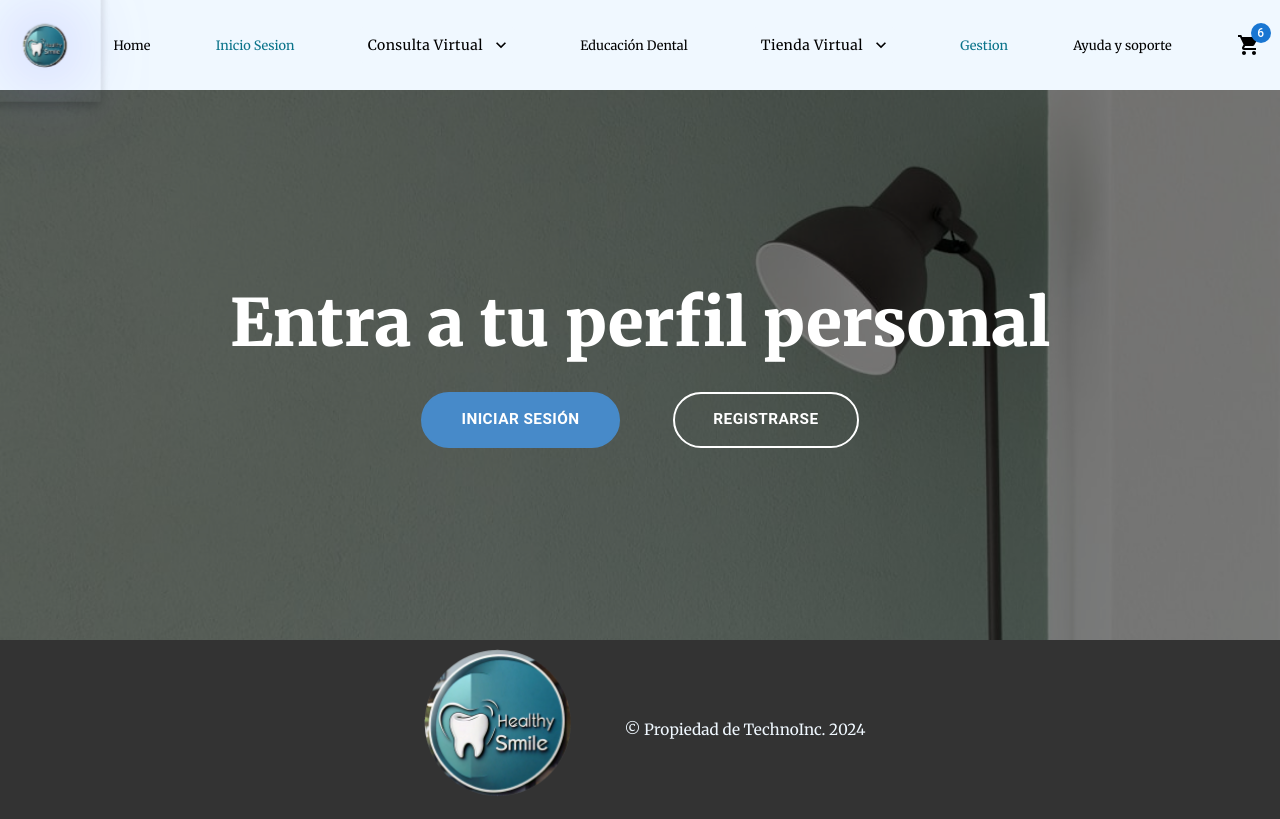
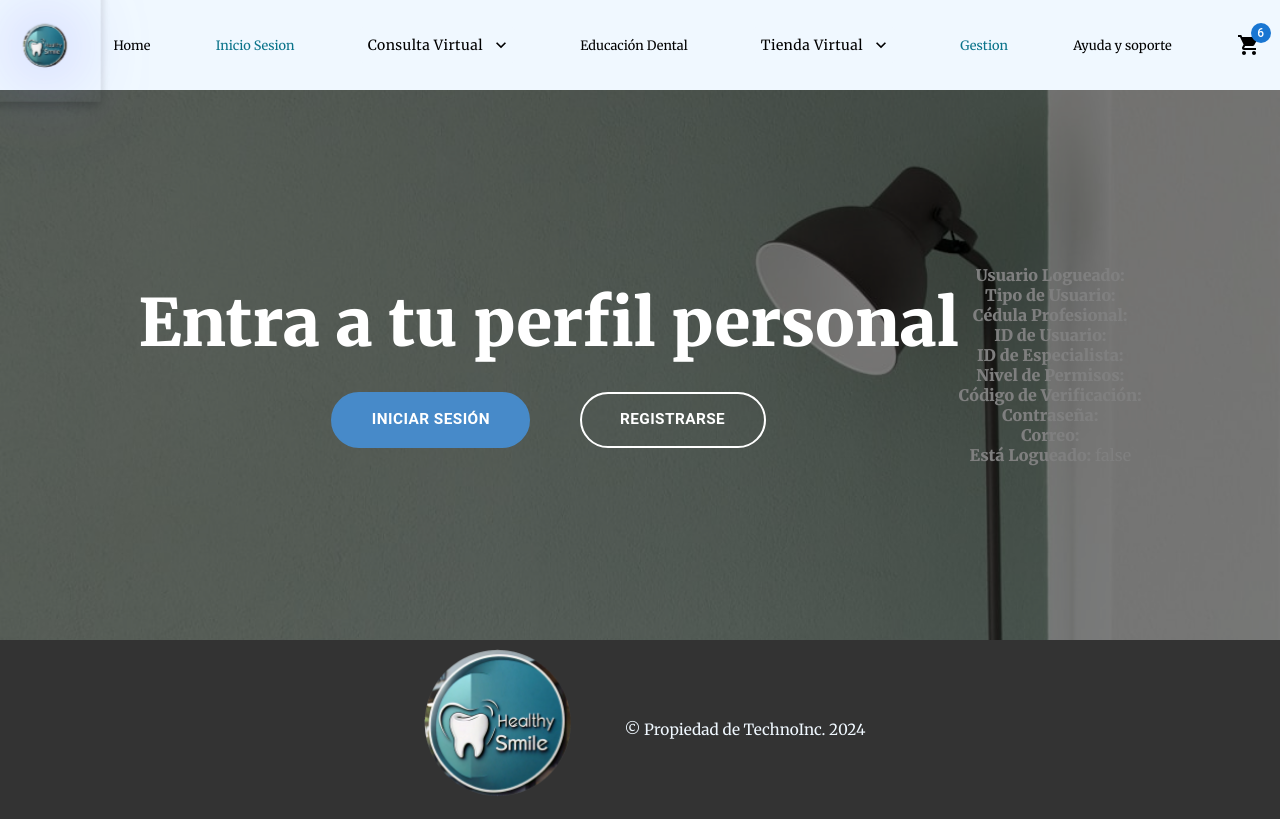
Before and after one commit to MaylinAnzures/DreamTeamMaster, a React (Vite) app in the folder HealthySmile/: page /Decision in a window 1280 px wide. Built offline with nearby package versions, Linux system fonts and the light colour scheme.

Commit message:
redirige bien a inicio o decision

```diff
--- a/HealthySmile/src/App.jsx
+++ b/HealthySmile/src/App.jsx
@@ -36,7 +36,9 @@ function App() {
   return (
     <div className="app-container">
       <Routes>
+        {/* Redirige a /Inicio solo si estaLogueado es true; de lo contrario, redirige a /Decision */}
         <Route path="/" element={<Navigate to={estaLogueado ? "/Inicio" : "/Decision"} />} />
+
         <Route path="/ImplementacionChat" element={<ImplementacionChat />} />
         <Route path="/Consulta" element={<Consulta />} />
         <Route path="/Chatbot" element={<Chatboti />} />
--- a/HealthySmile/src/componentes/Decision.jsx
+++ b/HealthySmile/src/componentes/Decision.jsx
@@ -3,8 +3,22 @@ import FooterApp from './footer';
 import HeaderApp from './header';
 import './IniciarSesion.css';
 import MyOutlinedButton from './OutlinedButton';
+import { useUserContext } from './UserContext';
 
 export default function Decision() {
+    const {
+        usuarioLogueado,
+        tipoUsuario,
+        cedulaProfesional,
+        idUsuario,
+        idEspecialista,
+        nivelPermisos,
+        codigoDeVerificacion,
+        contrasena,
+        correo,
+        estaLogueado
+    } = useUserContext();
+
     return (
         <div>
             <HeaderApp />
@@ -22,7 +36,8 @@ export default function Decision() {
                             hoverBackgroundColor="var(--original-IniciarSesion-colorButton-white,white)"
                         />
                     </a>
-                    <a href='/Registro'> <MyOutlinedButton
+                    <a href='/Registro'>
+                        <MyOutlinedButton
                             label="REGISTRARSE"
                             color="var(--original-IniciarSesion-colorButton-white,white)"
                             borderColor="var(--original-IniciarSesion-colorButton-white,white)"
@@ -30,7 +45,22 @@ export default function Decision() {
                             hoverBorderColor="var(--original-IniciarSesion-colorButton-white,white)"
                             backgroundColor="transparent"
                             hoverBackgroundColor="var(--original-IniciarSesion-colorButton-white,white)"
-                        /> </a>
+                        />
+                    </a>
+                </div>
+                {/* Mostrar todas las variables del contexto */}
+                <div className="context-values">
+                    <p><strong>Usuario Logueado:</strong> {usuarioLogueado}</p>
+                    <p><strong>Tipo de Usuario:</strong> {tipoUsuario}</p>
+                    <p><strong>Cédula Profesional:</strong> {cedulaProfesional}</p>
+                    <p><strong>ID de Usuario:</strong> {idUsuario}</p>
+                    <p><strong>ID de Especialista:</strong> {idEspecialista}</p>
+                    <p><strong>Nivel de Permisos:</strong> {nivelPermisos}</p>
+                    <p><strong>Código de Verificación:</strong> {codigoDeVerificacion}</p>
+                    <p><strong>Contraseña:</strong> {contrasena}</p>
+                    <p><strong>Correo:</strong> {correo}</p>
+                    <p><strong>Está Logueado:</strong> {estaLogueado ? 'true' : 'false'}
+</p>
                 </div>
             </div>
             <FooterApp />
--- a/HealthySmile/src/componentes/UserContext.jsx
+++ b/HealthySmile/src/componentes/UserContext.jsx
@@ -14,7 +14,9 @@ export const UserProvider = ({ children }) => {
   const [codigoDeVerificacion, setCodigoDeVerificacion] = useState(localStorage.getItem('codigoDeVerificacion') || null);
   const [contrasena, setContrasena] = useState(localStorage.getItem('contrasena') || null);
   const [correo, setCorreo] = useState(localStorage.getItem('correo') || null);
-  const [estaLogueado, setEstaLogueado] = useState(false);
+
+  // Inicializar estaLogueado basándose en el valor almacenado de usuarioLogueado
+  const [estaLogueado, setEstaLogueado] = useState(!!localStorage.getItem('usuarioLogueado'));
 
   useEffect(() => {
     localStorage.setItem('usuarioLogueado', usuarioLogueado);
@@ -27,6 +29,7 @@ export const UserProvider = ({ children }) => {
     localStorage.setItem('contrasena', contrasena);
     localStorage.setItem('correo', correo);
 
+    // Actualizar estaLogueado en cada cambio de usuarioLogueado
     setEstaLogueado(usuarioLogueado !== "");
   }, [usuarioLogueado, tipoUsuario, cedulaProfesional, idUsuario, idEspecialista, nivelPermisos, codigoDeVerificacion, contrasena, correo]);
 
```
Lines whose indentation alone changed are shown as unchanged.
